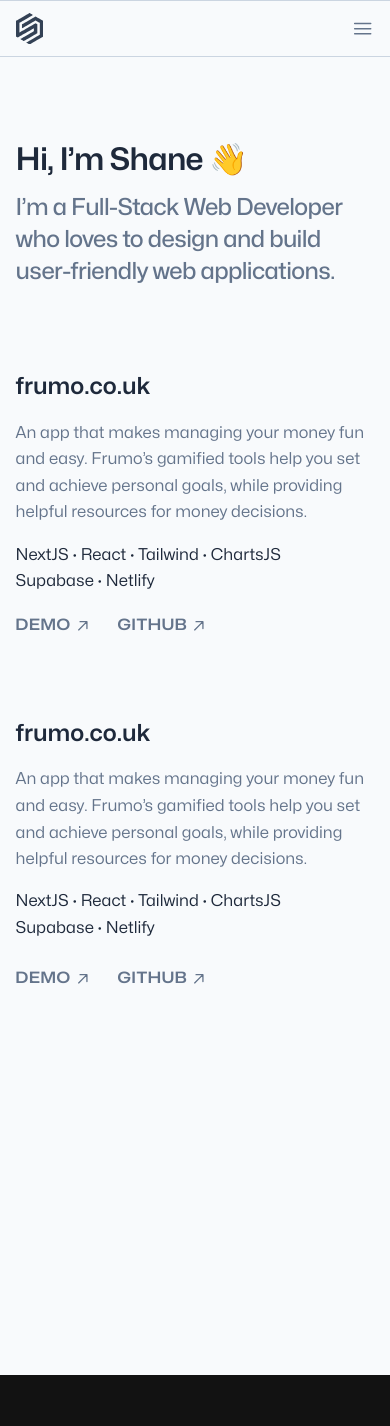
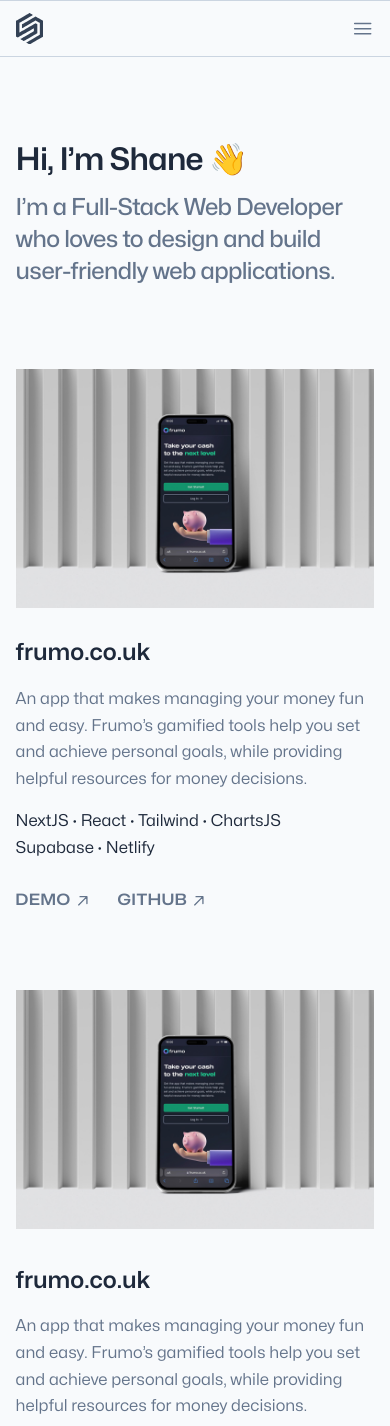
Before and after one commit to shane-downes/portfolio, a Next.js app: page / in a window 390 px wide. Shown: the top 1426 px of the page. Before the commit the page ends 1375 px from the top, so only its background shows below. Built offline with nearby package versions, Linux system fonts and the light colour scheme.

Commit message:
Add mobile mockup images

```diff
--- a/src/componenets/sections/ProjectsSection/ProjectOverview.tsx
+++ b/src/componenets/sections/ProjectsSection/ProjectOverview.tsx
@@ -8,17 +8,26 @@
     title: string;
     description: string;
     stack: string;
-    mockup: string;
     demo: string;
     github: string;
   };
   mockup: StaticImageData;
+  mockupMobile: StaticImageData;
 };
 
-export const ProjectOverview = ({ project, mockup }: ProjectOverviewProps) => {
+export const ProjectOverview = ({
+  project,
+  mockup,
+  mockupMobile,
+}: ProjectOverviewProps) => {
   return (
     <div className="flex">
       <div className="flex flex-col justify-between border-slate-300 dark:border-gray-700 lg:border-l-[1px] lg:border-b-[1px] lg:p-[2.6vw] lg:pt-[2vw]">
+        <Image
+          className="mb-[7vw] w-full lg:hidden"
+          src={mockupMobile}
+          alt="Frumo App"
+        />
         <ProjectSummary
           title={project.title}
           description={project.description}
--- a/src/componenets/sections/ProjectsSection/ProjectOverviewAlternate.tsx
+++ b/src/componenets/sections/ProjectsSection/ProjectOverviewAlternate.tsx
@@ -8,16 +8,17 @@
     title: string;
     description: string;
     stack: string;
-    mockup: string;
     demo: string;
     github: string;
   };
   mockup: StaticImageData;
+  mockupMobile: StaticImageData;
 };
 
 export const ProjectOverviewAlternate = ({
   project,
   mockup,
+  mockupMobile,
 }: ProjectOverviewAlternateProps) => {
   return (
     <div className="flex">
@@ -29,6 +30,11 @@
         />
       </div>
       <div className="relative flex flex-col justify-between gap-[1.6vw] border-slate-300 dark:border-gray-700 lg:border-l-[1px] lg:border-b-[1px] lg:pl-[2.6vw] lg:pb-[2.6vw] lg:pt-[2vw] lg:pr-[15vw]">
+        <Image
+          className="mb-[7vw] w-full lg:hidden"
+          src={mockupMobile}
+          alt="Frumo App"
+        />
         <ProjectSummary
           title={project.title}
           description={project.description}
--- a/src/componenets/sections/ProjectsSection/ProjectSummary.tsx
+++ b/src/componenets/sections/ProjectsSection/ProjectSummary.tsx
@@ -10,7 +10,7 @@
   stack,
 }: ProjectSummaryProps) {
   return (
-    <div className="mb-[5vw] flex flex-col gap-[4vw] lg:m-0  lg:gap-[1.6vw]">
+    <div className="mb-[7vw] flex flex-col gap-[4vw] lg:m-0  lg:gap-[1.6vw]">
       <h2 className="text-[6vw] font-semibold text-slate-800 dark:text-slate-300 lg:text-[2.6vw]">
         {title}
       </h2>
--- a/src/componenets/sections/ProjectsSection/ProjectsSection.tsx
+++ b/src/componenets/sections/ProjectsSection/ProjectsSection.tsx
@@ -2,6 +2,7 @@
 import { ProjectOverview } from "./ProjectOverview";
 import { ButtonPrimary } from "../../buttons/ButtonPrimary";
 import mockupFrumo from "../../../../public/images/mockup-frumo.jpg";
+import mockupMobileFrumo from "../../../../public/images/mockup-frumo-m.jpg";
 import { projects } from "../../../data/projects";
 
 export const ProjectsSection = ({}) => {
@@ -12,8 +13,16 @@
         <ButtonPrimary text="LATEST WORK" />
       </div>
       <div className="flex flex-col gap-[20vw] lg:gap-0">
-        <ProjectOverview project={frumo} mockup={mockupFrumo} />
-        <ProjectOverviewAlternate project={frumo} mockup={mockupFrumo} />
+        <ProjectOverview
+          project={frumo}
+          mockup={mockupFrumo}
+          mockupMobile={mockupMobileFrumo}
+        />
+        <ProjectOverviewAlternate
+          project={frumo}
+          mockup={mockupFrumo}
+          mockupMobile={mockupMobileFrumo}
+        />
       </div>
     </section>
   );
--- a/src/data/projects.ts
+++ b/src/data/projects.ts
@@ -5,7 +5,6 @@
     stack: string;
     demo: string;
     github: string;
-    mockup: string;
   };
 };
 
@@ -18,6 +17,5 @@
     demo: "https://www.frumo.co.uk",
     github:
       "https://github.com/SchoolOfCode/bc13_final-project_front-end-frugal-fanatics",
-    mockup: "../../public/images/mockup-frumo.jpg",
   },
 };
```
Also changed, not shown: public/images/mockup-frumo-m.jpg (added).
